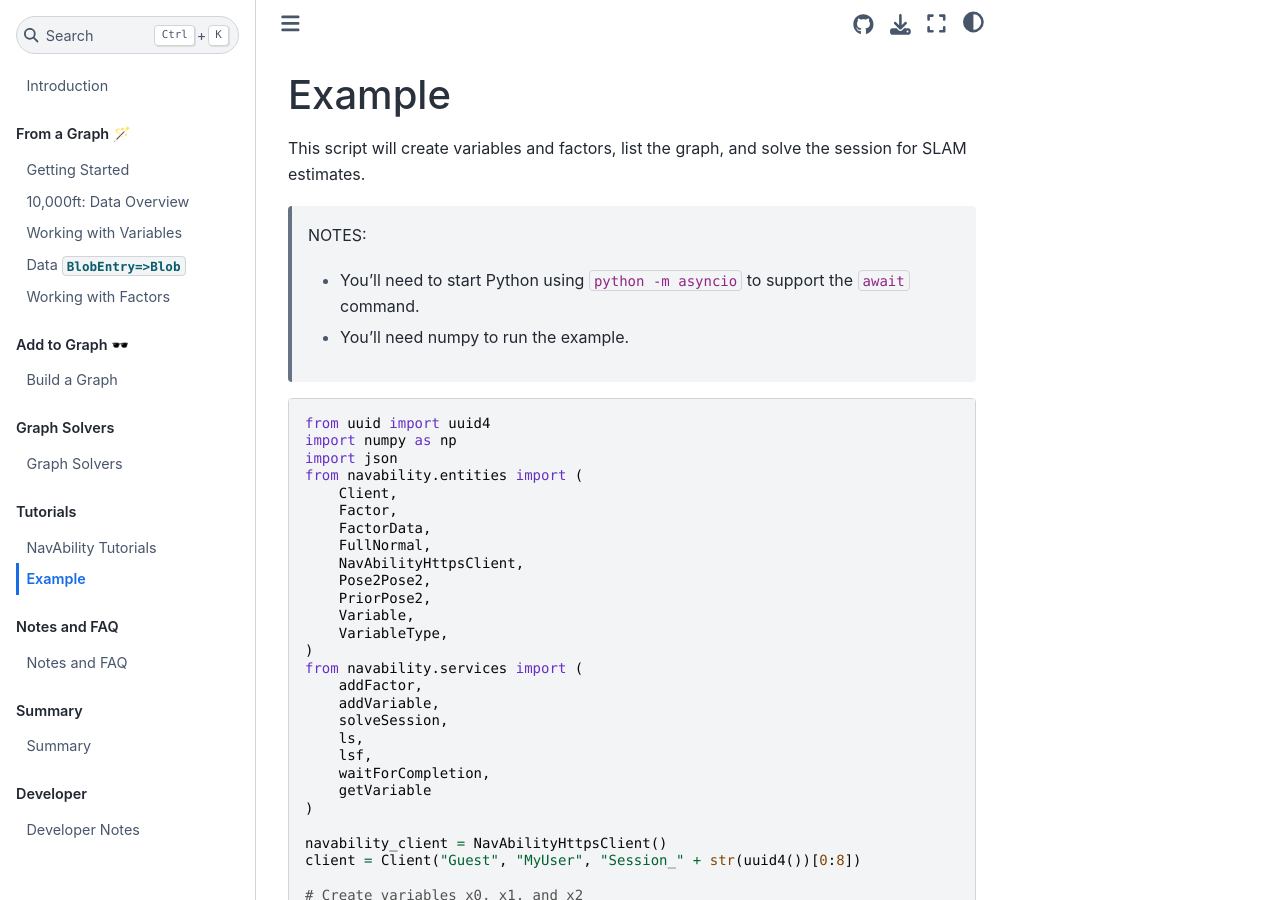
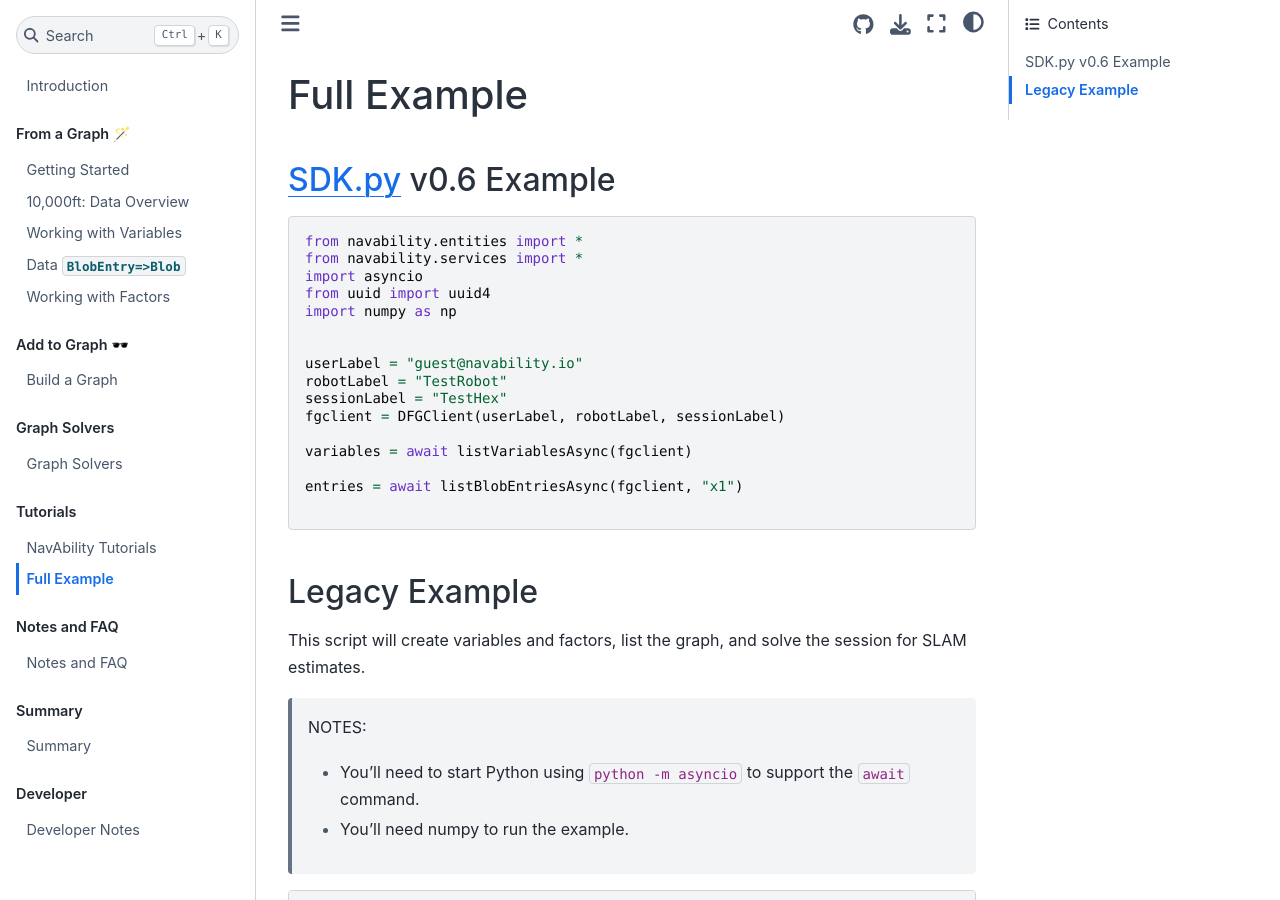
Before and after one commit to NavAbility/NavAbilitySDK.py, a Jupyter Book: the page built from docs/bigexample.md, in a window 1280 px wide and 900 px high. Built offline with Jupyter Book 1.0.4 settings and Sphinx 7.4.7 and the Sphinx Book theme 1.1.4, drawn with Linux system fonts in a browser that asks for light colours.

Commit message:
listBlobEntriesAsync pattern

````diff
--- a/docs/bigexample.md
+++ b/docs/bigexample.md
@@ -1,4 +1,27 @@
-# Example
+# Full Example
+
+## SDK.py v0.6 Example
+
+```python
+from navability.entities import *
+from navability.services import *
+import asyncio
+from uuid import uuid4
+import numpy as np
+
+
+userLabel = "guest@navability.io"
+robotLabel = "TestRobot"
+sessionLabel = "TestHex"
+fgclient = DFGClient(userLabel, robotLabel, sessionLabel)
+
+variables = await listVariablesAsync(fgclient)
+
+entries = await listBlobEntriesAsync(fgclient, "x1")
+
+```
+
+## Legacy Example
 
 This script will create variables and factors, list the graph, and solve the session for SLAM estimates.
 
````
Also changed, not shown: 1 other file.
